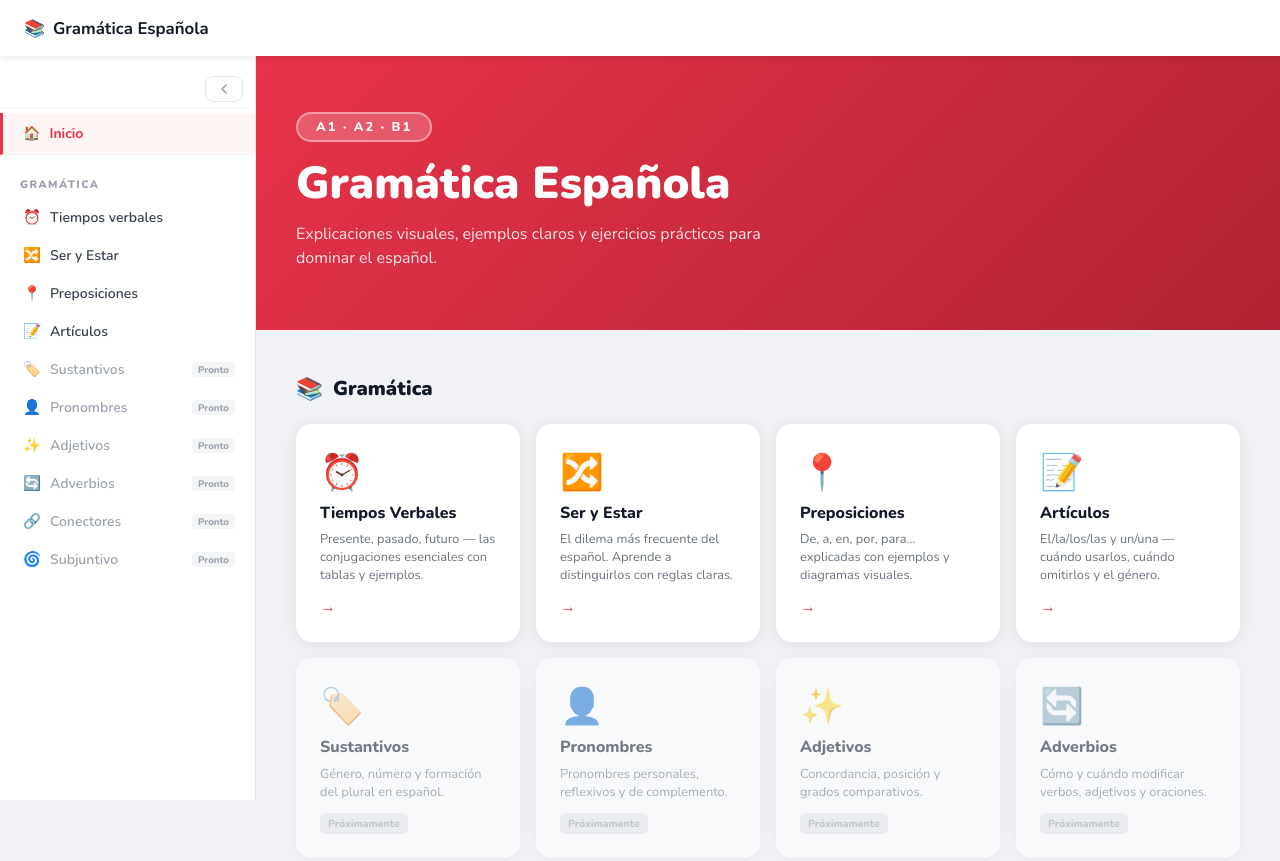
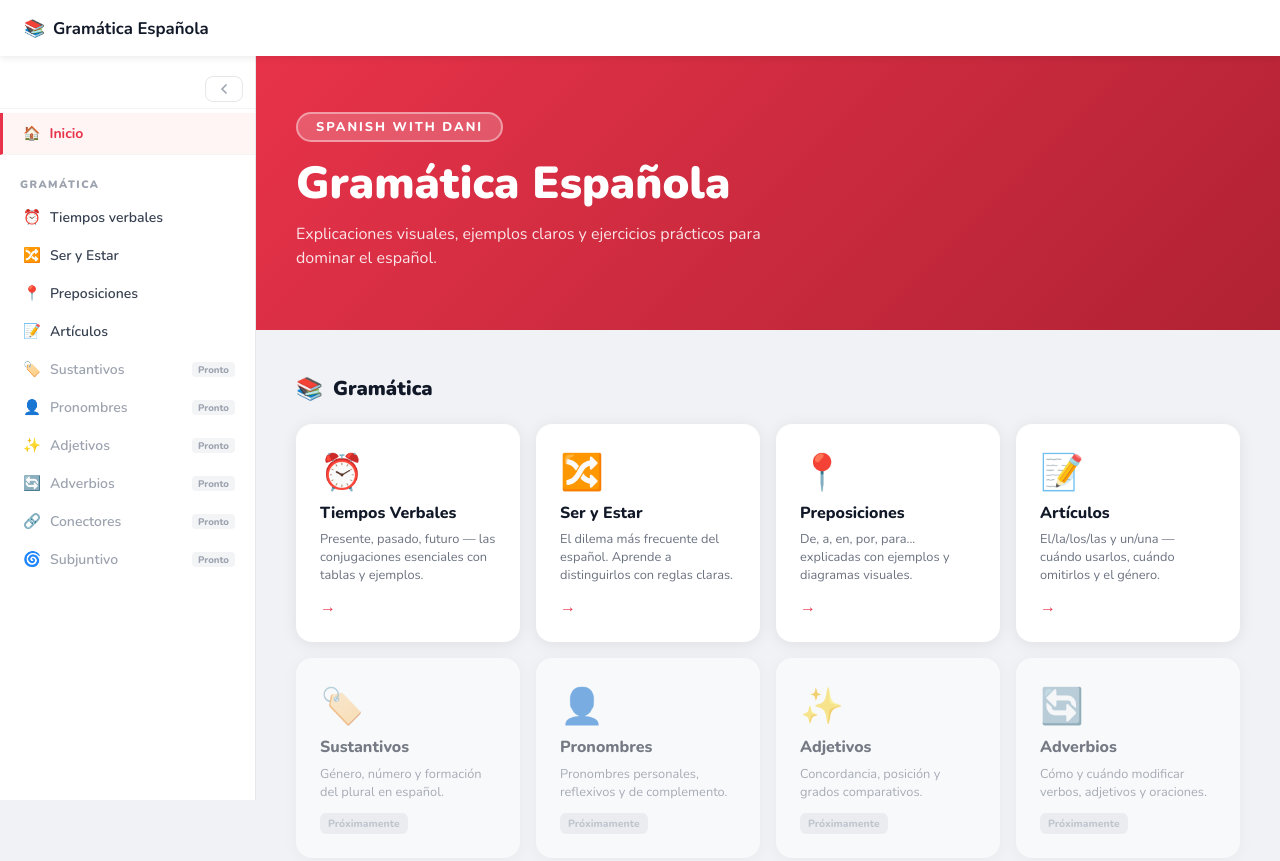
Before and after one commit to sabrina22n/spanish-web, a plain HTML site: page index.html in a window 1280 px wide. Shown: the top 861 px of the page. Drawn offline with nearby package versions, Linux system fonts and the light colour scheme.

Commit message:
add title

```diff
--- a/index.html
+++ b/index.html
@@ -21,7 +21,7 @@
 
   <main class="page-main">
     <div class="home-hero">
-      <div class="level-badge">A1 · A2 · B1</div>
+      <div class="level-badge">Spanish with Dani</div>
       <h1>Gramática Española</h1>
       <p>Explicaciones visuales, ejemplos claros y ejercicios prácticos para dominar el español.</p>
     </div>
```
